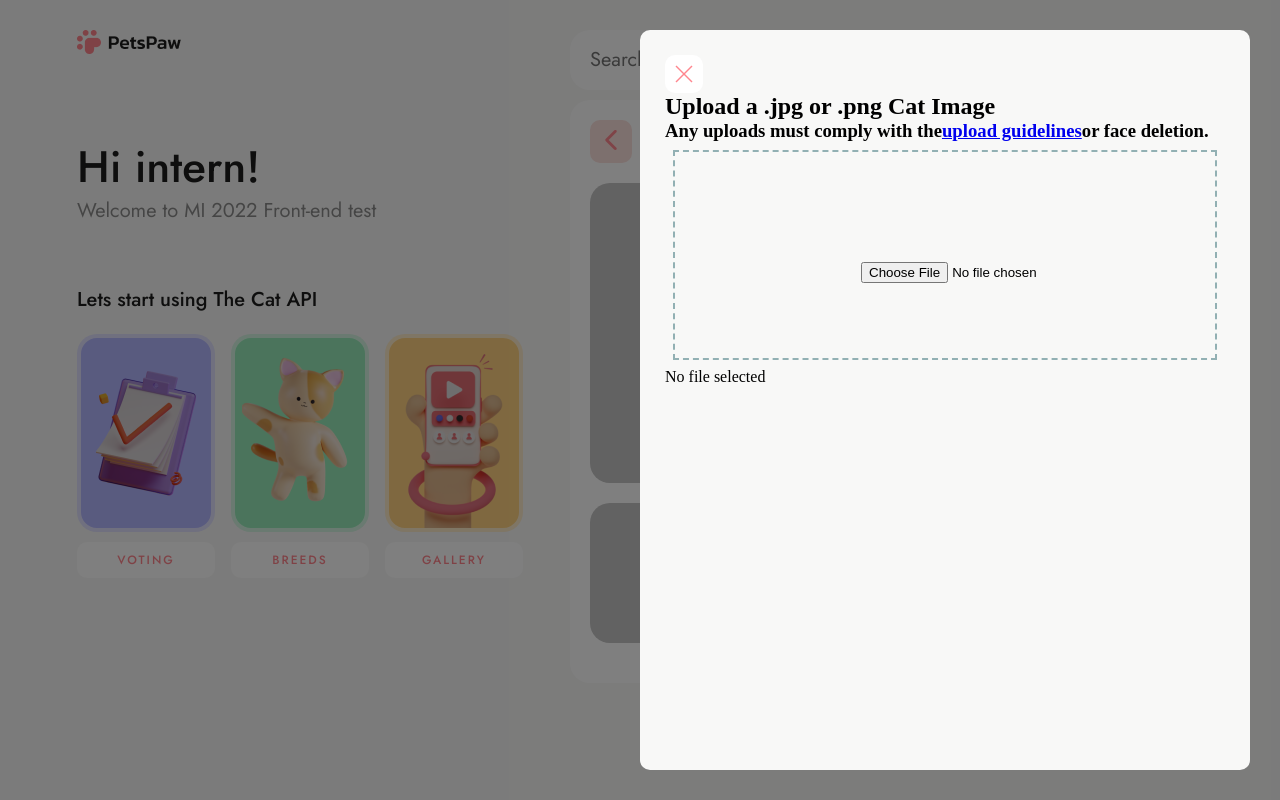
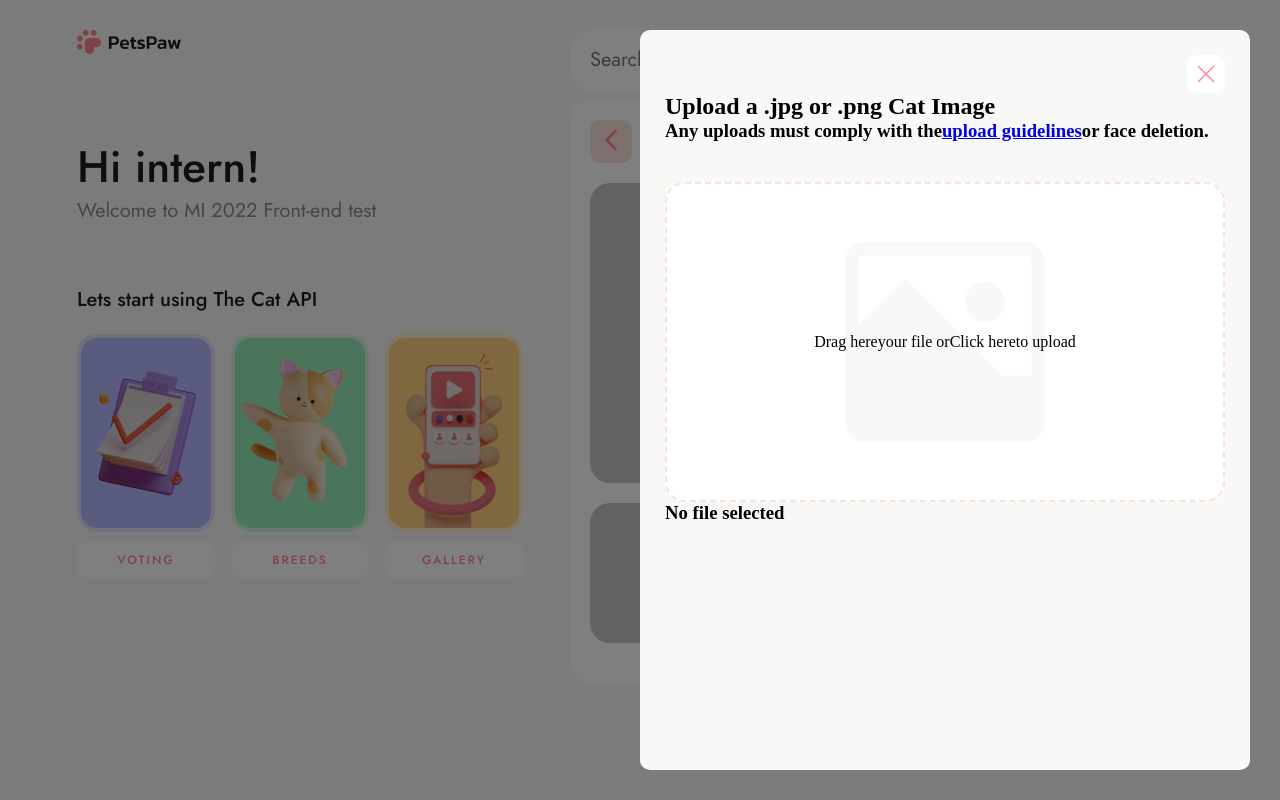
Before and after one commit to ostandrey/react-pets, a React (Create React App) app: page /gallery in a window 1280 px wide. Both pictures are taken after a click on the button "UPLOAD". Built offline with nearby package versions, Linux system fonts and the light colour scheme; no server answers.

Commit message:
Update modal styles

```diff
--- a/src/pages/Gallery/Gallery.jsx
+++ b/src/pages/Gallery/Gallery.jsx
@@ -15,7 +15,6 @@ const Gallery = () => {
 
     const onSubmit = (e) => {
         e.preventDefault();
-        console.log(file)
         const formData  = new FormData();
         formData.append('file', file)
         setDataFile(formData)
@@ -46,15 +45,25 @@ const Gallery = () => {
                         <a href="https://thecatapi.com/privacy" target="_blank">upload guidelines</a>
                         or face deletion.
                     </h3>
-                    <form method="post" action="#" onSubmit={onSubmit}>
-                        <div className={classes.files}>
+                    <form method="post" action="#" onSubmit={onSubmit} className={classes.files}>
                             <input type="file" multiple='' onChange={e => setFile(e.target.files[0])}/>
+                            {
+                                !file && <>
+                                    <img src={require('../../assets/not-found-image.png')} alt="close" />
+                                    <p>
+                                        <span>Drag here</span>
+                                        your file or
+                                        <span>Click here</span>
+                                        to upload
+                                    </p>
+                                </>
+                            }
                             {
                                 file && <img src={URL.createObjectURL(file)}/>
                             }
-                        </div>
+                    </form>
                     {
-                            !file && <p>No file selected</p>
+                        !file && <h3>No file selected</h3>
                     }
                     {
                         file && <>
@@ -62,7 +71,6 @@ const Gallery = () => {
                             <MyButton className={classes.upload_btn}>Upload photo</MyButton>
                         </>
                     }
-                    </form>
                 </MyModal>
             </div>
             <div className={classes.grid_container}>
--- a/src/pages/Gallery/Gallery.module.css
+++ b/src/pages/Gallery/Gallery.module.css
@@ -38,6 +38,7 @@
     border: none;
     border-radius: 10px;
     padding: 10px;
+    margin-left: auto;
 }
 
 .grid_container {
@@ -63,31 +64,48 @@
 
 /* File uploader */
 .files input {
-    outline: 2px dashed #92b0b3;
-    outline-offset: -10px;
-    -webkit-transition: outline-offset .15s ease-in-out, background-color .15s linear;
-    transition: outline-offset .15s ease-in-out, background-color .15s linear;
-    padding: 120px 0px 85px 35%;
-    text-align: center !important;
-    margin: 0;
-    width: 100% !important;
+    opacity: 0;
+    cursor: pointer;
+    font-size: 0;
+    height: inherit;
+    position: absolute;
+    width: inherit;
+    z-index: 999;
+    top: 0;
+    left: 0;
 }
-.files input:focus{     outline: 2px dashed #92b0b3;  outline-offset: -10px;
-    -webkit-transition: outline-offset .15s ease-in-out, background-color .15s linear;
-    transition: outline-offset .15s ease-in-out, background-color .15s linear; border:1px solid #92b0b3;
+.files {
+    background-color: #fff;
+    border: 2px dashed #fbe0dc;
+    border-radius: 20px;
+    height: 320px;
+    margin-top: 40px;
+    overflow: hidden;
+    padding: 20px 40px;
+    position: relative;
+    width: 100%;
 }
-.files{ position:relative}
-.files:after {  pointer-events: none;
+
+.files img, p {
+    left: 50%;
     position: absolute;
-    top: 60px;
-    left: 0;
-    width: 50px;
-    right: 0;
-    height: 56px;
-    content: "";
-    display: block;
-    margin: 0 auto;
-    background-size: 100%;
-    background-repeat: no-repeat;
+    top: 50%;
+    -webkit-transform: translate(-50%,-50%);
+    transform: translate(-50%,-50%);
 }
-.color input{ background-color:#f1f1f1;}
+
+
+/*.files:after {  pointer-events: none;*/
+/*    position: absolute;*/
+/*    top: 60px;*/
+/*    left: 0;*/
+/*    width: 50px;*/
+/*    right: 0;*/
+/*    height: 56px;*/
+/*    content: "";*/
+/*    display: block;*/
+/*    margin: 0 auto;*/
+/*    background-size: 100%;*/
+/*    background-repeat: no-repeat;*/
+/*}*/
+/*.color input{ background-color:#f1f1f1;}*/
```
Lines whose indentation alone changed are shown as unchanged.
